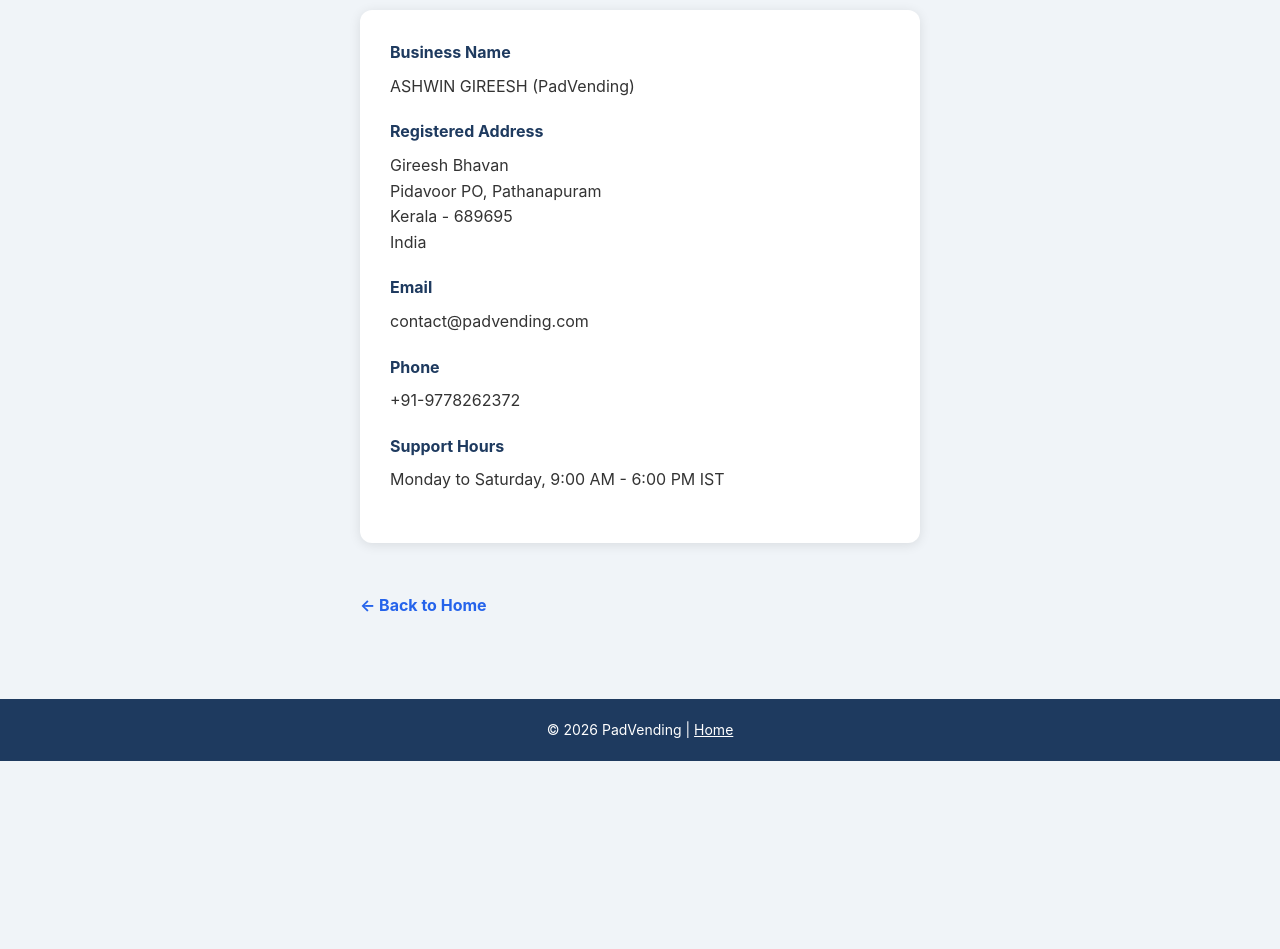
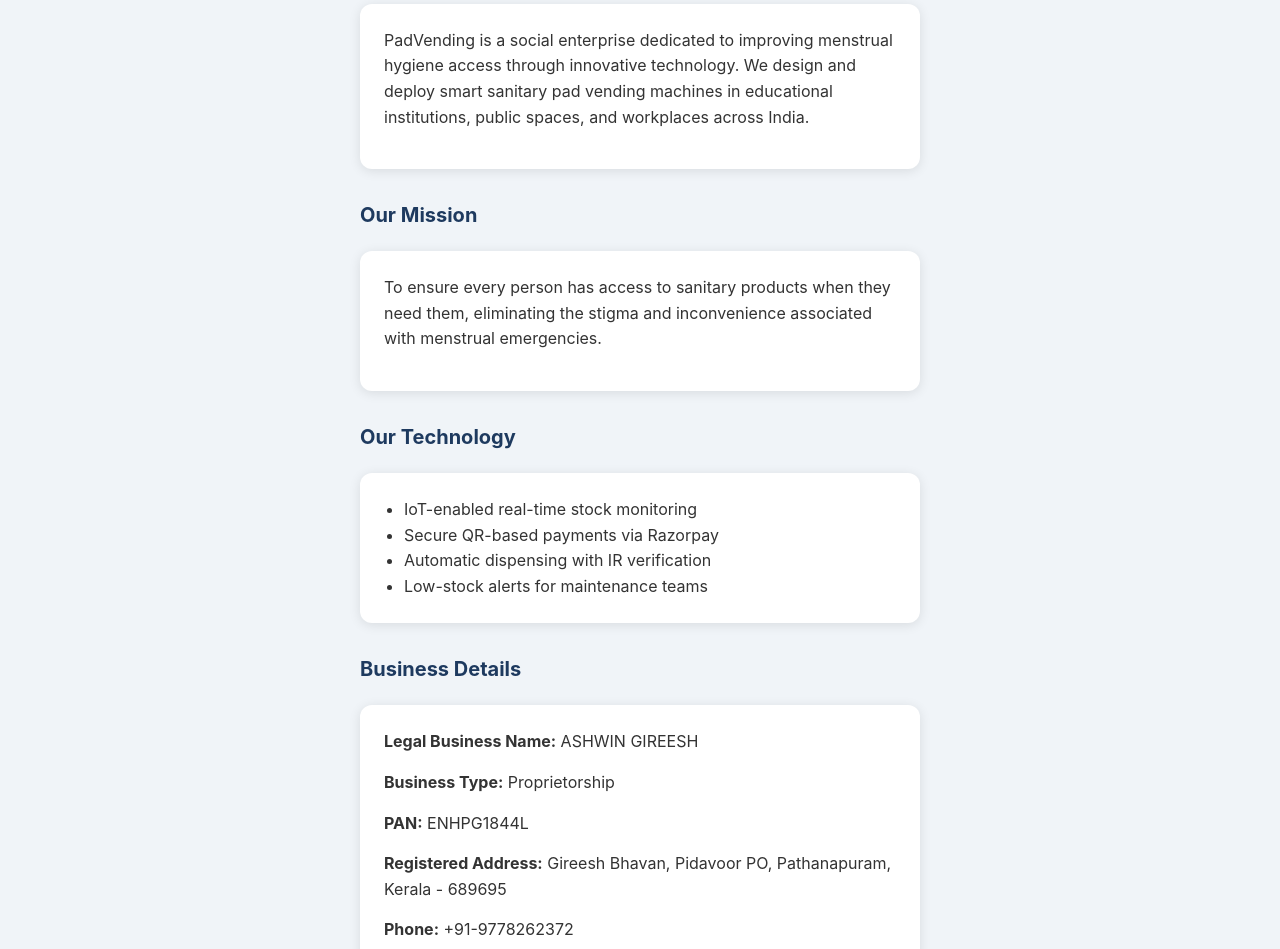
Before and after one commit to Ashwingireesh050/padvending, a plain HTML site: page about.html in a window 1280 px wide. Shown: the part 165-1114 px from the top of the page. Before the commit the page ends 926 px from the top, so only its background shows below. Drawn offline with Linux system fonts and the light colour scheme.

Commit message:
Update about.html

```diff
--- a/about.html
+++ b/about.html
@@ -3,16 +3,16 @@
 <head>
     <meta charset="UTF-8">
     <meta name="viewport" content="width=device-width, initial-scale=1.0">
-    <title>Contact Us - PadVending</title>
+    <title>About Us - PadVending</title>
     <style>
         * { margin: 0; padding: 0; box-sizing: border-box; }
         body { font-family: -apple-system, BlinkMacSystemFont, 'Segoe UI', Roboto, sans-serif; background: #f0f4f8; color: #333; line-height: 1.6; }
         .header { width: 100%; background: #2563eb; color: #fff; text-align: center; padding: 16px; font-size: 20px; font-weight: bold; }
         .container { max-width: 600px; margin: 0 auto; padding: 40px 20px; }
-        h1 { color: #2563eb; margin-bottom: 20px; }
-        .card { background: #fff; border-radius: 12px; padding: 30px; margin: 20px 0; box-shadow: 0 2px 12px rgba(0,0,0,0.1); }
-        .label { font-weight: bold; color: #1e3a5f; display: block; margin-bottom: 8px; }
-        .value { margin-bottom: 20px; font-size: 16px; }
+        h1 { color: #2563eb; margin-bottom: 20px; font-size: 28px; }
+        h2 { color: #1e3a5f; margin-top: 30px; margin-bottom: 15px; font-size: 20px; }
+        p { margin-bottom: 15px; }
+        .card { background: #fff; border-radius: 12px; padding: 24px; margin: 20px 0; box-shadow: 0 2px 12px rgba(0,0,0,0.1); }
         .back { display: inline-block; margin-top: 30px; color: #2563eb; text-decoration: none; font-weight: bold; }
         .footer { background: #1e3a5f; color: #fff; padding: 20px; text-align: center; margin-top: 40px; font-size: 14px; }
     </style>
@@ -20,23 +20,30 @@
 <body>
     <div class="header">Sanitary Pad Dispenser</div>
     <div class="container">
-        <h1>Contact Us</h1>
+        <h1>About PadVending</h1>
         <div class="card">
-            <span class="label">Business Name</span>
-            <div class="value">ASHWIN GIREESH (PadVending)</div>
-            <span class="label">Registered Address</span>
-            <div class="value">
-                Gireesh Bhavan<br>
-                Pidavoor PO, Pathanapuram<br>
-                Kerala - 689695<br>
-                India
-            </div>
-            <span class="label">Email</span>
-            <div class="value">contact@padvending.com</div>
-            <span class="label">Phone</span>
-            <div class="value">+91-9778262372</div>
-            <span class="label">Support Hours</span>
-            <div class="value">Monday to Saturday, 9:00 AM - 6:00 PM IST</div>
+            <p>PadVending is a social enterprise dedicated to improving menstrual hygiene access through innovative technology. We design and deploy smart sanitary pad vending machines in educational institutions, public spaces, and workplaces across India.</p>
+        </div>
+        <h2>Our Mission</h2>
+        <div class="card">
+            <p>To ensure every person has access to sanitary products when they need them, eliminating the stigma and inconvenience associated with menstrual emergencies.</p>
+        </div>
+        <h2>Our Technology</h2>
+        <div class="card">
+            <ul style="margin-left: 20px;">
+                <li>IoT-enabled real-time stock monitoring</li>
+                <li>Secure QR-based payments via Razorpay</li>
+                <li>Automatic dispensing with IR verification</li>
+                <li>Low-stock alerts for maintenance teams</li>
+            </ul>
+        </div>
+        <h2>Business Details</h2>
+        <div class="card">
+            <p><strong>Legal Business Name:</strong> ASHWIN GIREESH</p>
+            <p><strong>Business Type:</strong> Proprietorship</p>
+            <p><strong>PAN:</strong> ENHPG1844L</p>
+            <p><strong>Registered Address:</strong> Gireesh Bhavan, Pidavoor PO, Pathanapuram, Kerala - 689695</p>
+            <p><strong>Phone:</strong> +91-9778262372</p>
         </div>
         <a href="index.html" class="back">← Back to Home</a>
     </div>
```
